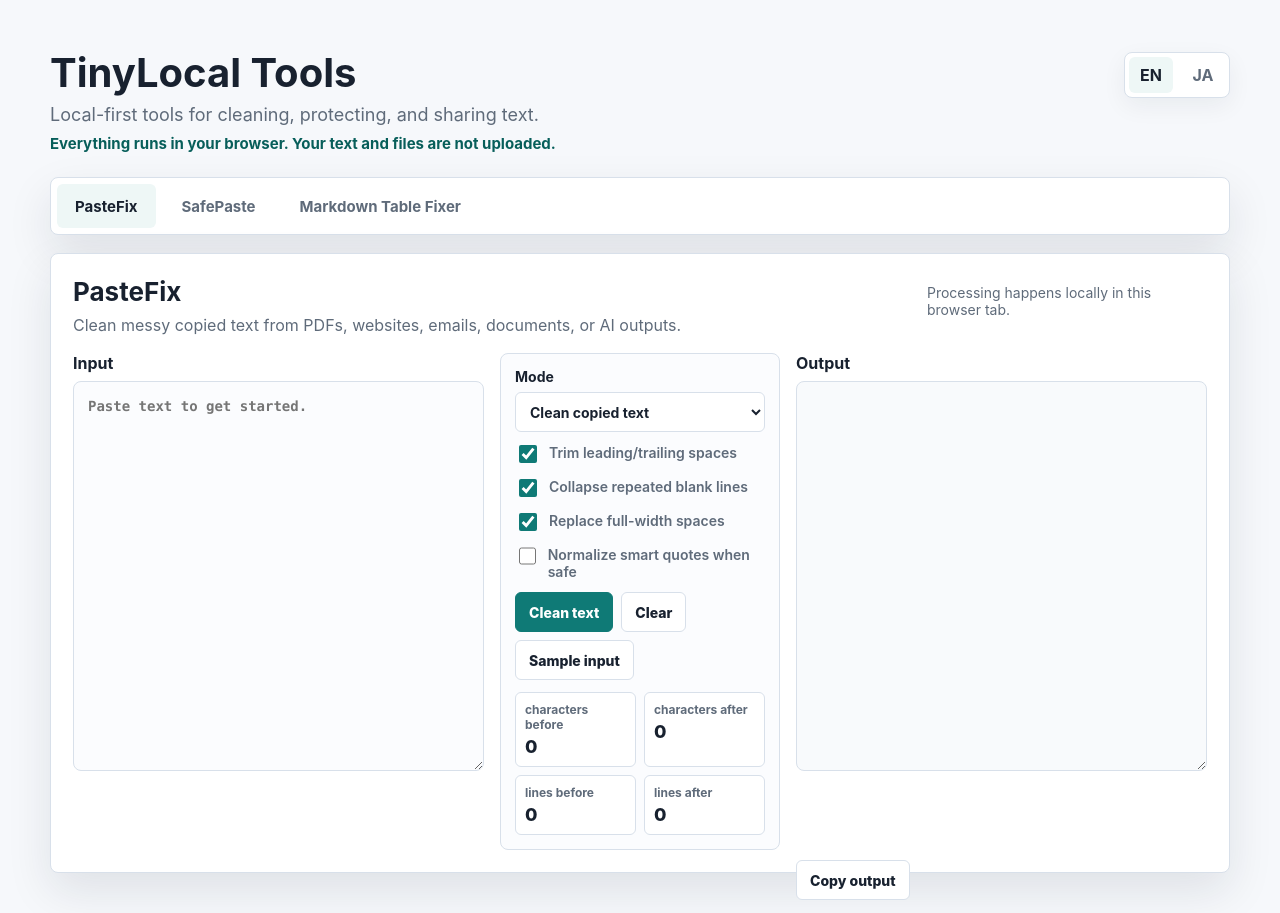
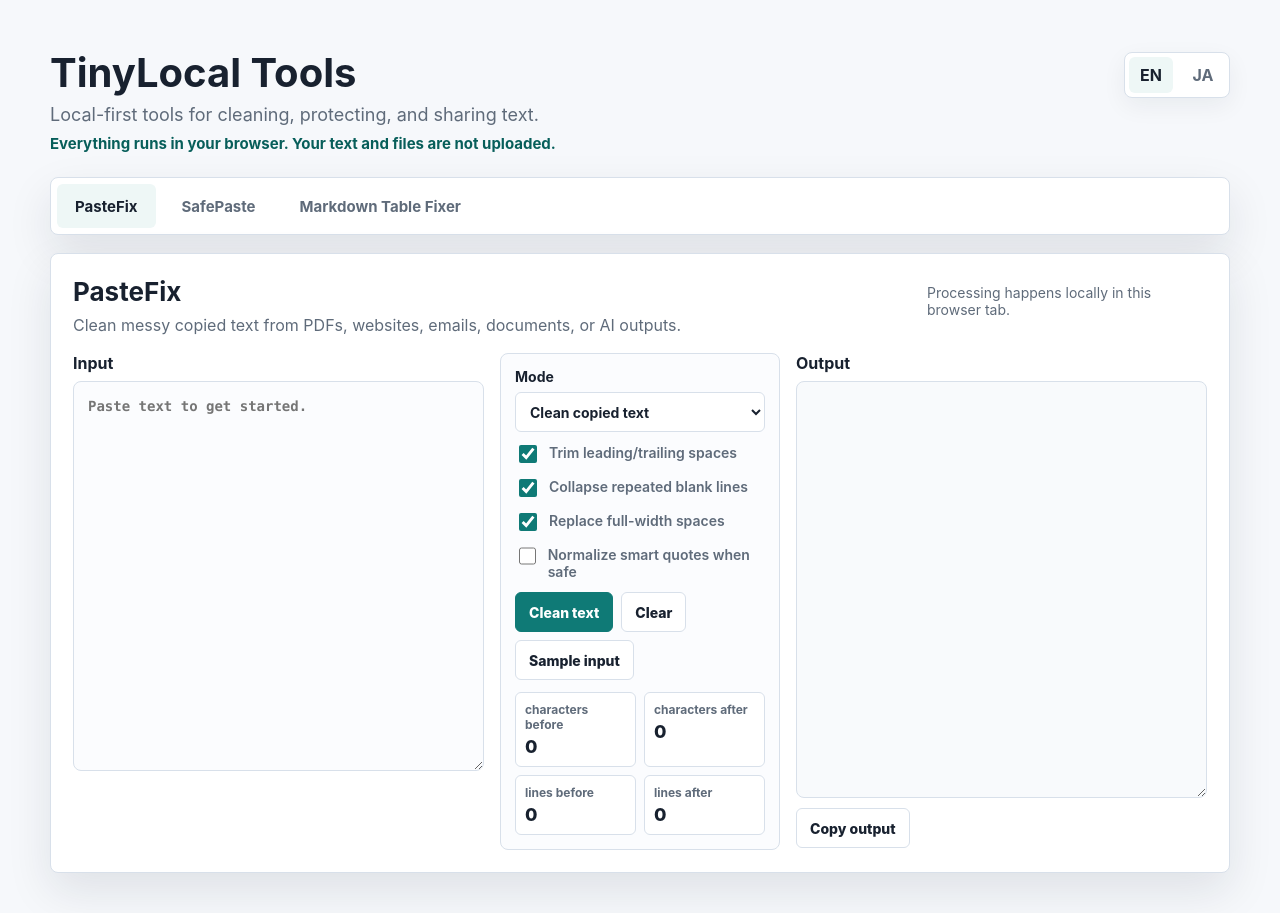
Before and after one commit to kota-e/tinylocal-tools, a React (Vite) app: page / in a window 1280 px wide. Built offline with nearby package versions, Linux system fonts and the light colour scheme.

Commit message:
出力欄のコピー按钮を枠内に収める

```diff
--- a/src/styles/global.css
+++ b/src/styles/global.css
@@ -201,6 +201,22 @@ input:focus-visible {
   background: #f8fafc;
 }
 
+.output-column {
+  display: flex;
+  min-height: 100%;
+  flex-direction: column;
+  gap: 10px;
+}
+
+.output-column .textarea-panel {
+  min-height: 0;
+  flex: 1 1 auto;
+}
+
+.output-column .textarea-panel textarea {
+  flex: 1 1 auto;
+}
+
 .control-panel {
   display: flex;
   flex-direction: column;
@@ -373,7 +389,8 @@ input:focus-visible {
 }
 
 .copy-group {
-  margin-top: 10px;
+  margin-top: 0;
+  padding-bottom: 2px;
 }
 
 .preview-panel {
--- a/src/tools/markdown-table-fixer/MarkdownTableFixer.tsx
+++ b/src/tools/markdown-table-fixer/MarkdownTableFixer.tsx
@@ -103,7 +103,7 @@ export function MarkdownTableFixer({ t }: MarkdownTableFixerProps) {
             )}
           </div>
         </div>
-        <div>
+        <div className="output-column">
           <TextAreaPanel id="table-output" label={t.output} value={result.markdown} readOnly />
           <CopyButton text={result.markdown} label={t.copy} copiedLabel={t.copied} failedLabel={t.copyFailed} />
         </div>
--- a/src/tools/pastefix/PasteFixTool.tsx
+++ b/src/tools/pastefix/PasteFixTool.tsx
@@ -126,7 +126,7 @@ export function PasteFix({ t }: PasteFixProps) {
             </div>
           </dl>
         </div>
-        <div>
+        <div className="output-column">
           <TextAreaPanel id="pastefix-output" label={t.output} value={result.output} readOnly />
           <CopyButton text={result.output} label={t.copy} copiedLabel={t.copied} failedLabel={t.copyFailed} />
         </div>
--- a/src/tools/safepaste/SafePasteTool.tsx
+++ b/src/tools/safepaste/SafePasteTool.tsx
@@ -95,7 +95,7 @@ export function SafePaste({ t }: SafePasteProps) {
             </dl>
           </div>
         </div>
-        <div>
+        <div className="output-column">
           <TextAreaPanel id="safepaste-output" label={t.output} value={result.output} readOnly />
           <CopyButton text={result.output} label={t.copy} copiedLabel={t.copied} failedLabel={t.copyFailed} />
         </div>
```
